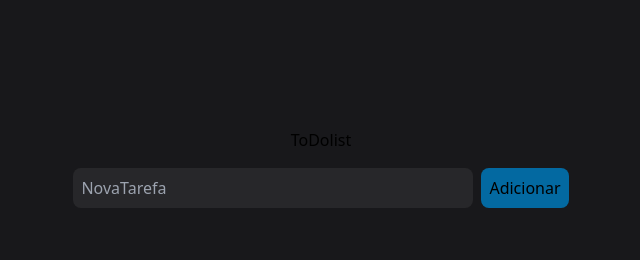
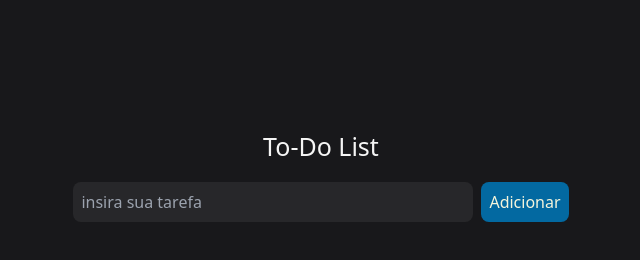
Before and after one commit to TheDevYago/ToDo-List-HTML-, a plain HTML site: page index.html in a window 1280 px wide. Shown: the whole page, without its empty margins (319-959 px from the left). Drawn offline with nearby package versions, Linux system fonts and the light colour scheme.

Commit message:
Update index.html

```diff
--- a/index.html
+++ b/index.html
@@ -1,10 +1,12 @@
 <!DOCTYPE html>
-<html lang="en">
+<html lang="pt-br">
 <head>
     <meta charset="UTF-8">
     <meta http-equiv="X-UA-Compatible" content="IE=edge">
     <meta name="viewport" content="width=device-width, initial-scale=1.0">
     <script src="https://cdn.tailwindcss.com"></script>
+
+    <link rel="stylesheet" href="index.css">
 
     <link rel="stylesheet" type="text/css" href="https://cdn.jsdelivr.net/npm/toastify-js/src/toastify.min.css">
     <script type="text/javascript" src="https://cdn.jsdelivr.net/npm/toastify-js"></script>
@@ -16,15 +18,15 @@
 
     <div class="flex flex-col items-center mt-32">
 
-        <h1 class="text-x1">ToDolist</h1>
+        <h1 class="text-x1" style="color: whitesmoke; font-size: 25px;" >To-Do List</h1>
 
         <div class="flex items-center mt-4">
-            <input type="text" id="newTask" placeholder="NovaTarefa"
-            class="bg-zinc-800 p-2 w-[400px] outline-none rounded-lg"/>
-            <button onclick="addTask()" class="pg-sky-600 p-2 rounded-lg ml-2 hover bg-sky-700">Adicionar</button>
+            <input type="text" id="newTask" placeholder="insira sua tarefa"
+            class="bg-zinc-800 p-2 w-[400px] outline-none rounded-lg"/ style="color: azure;">
+            <button onclick="addTask()" class="pg-sky-600 p-2 rounded-lg ml-2 hover bg-sky-700" style="color: beige;">Adicionar</button>
         </div>
 
-        <ul id="taskList">
+        <ul id="taskList" style="color: azure;">
 
         </ul>
 
```
